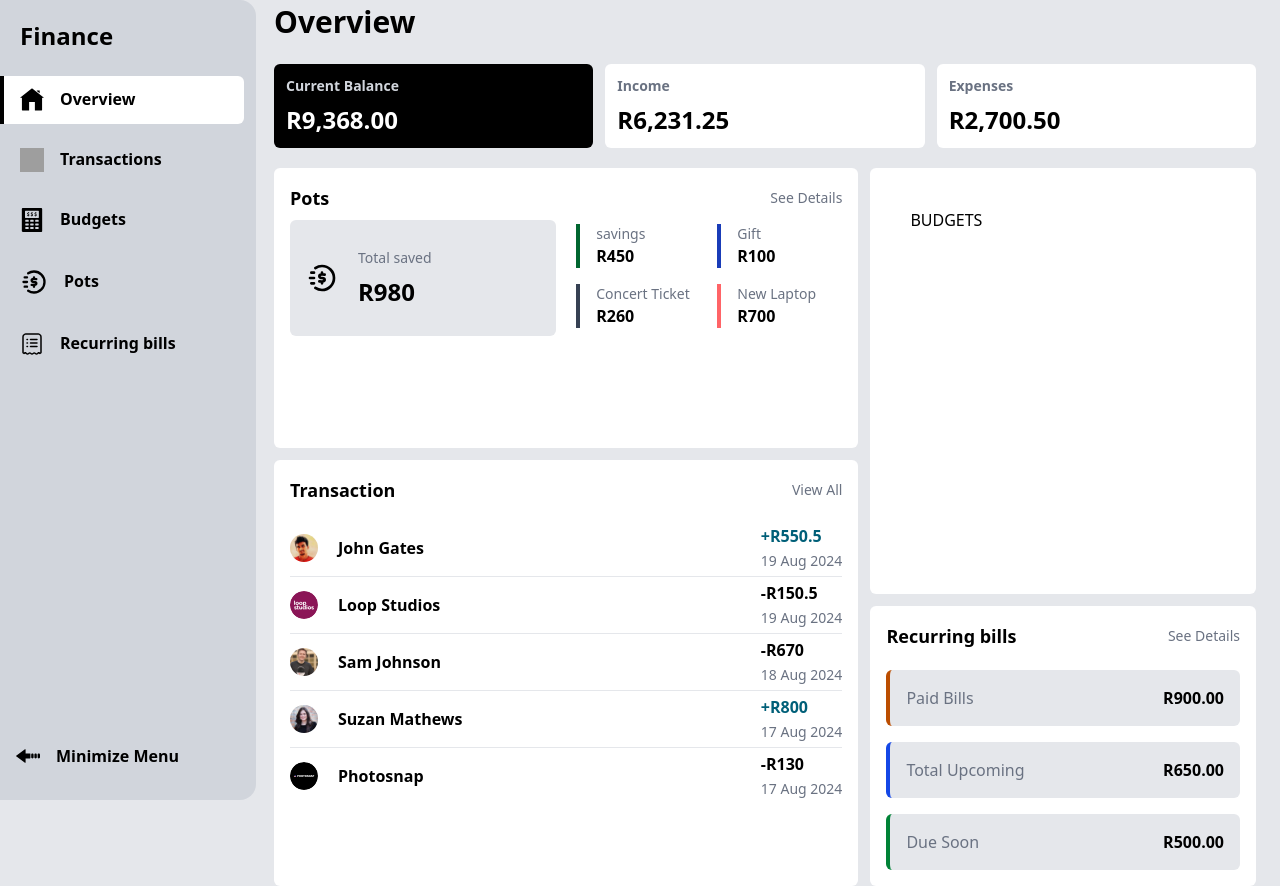
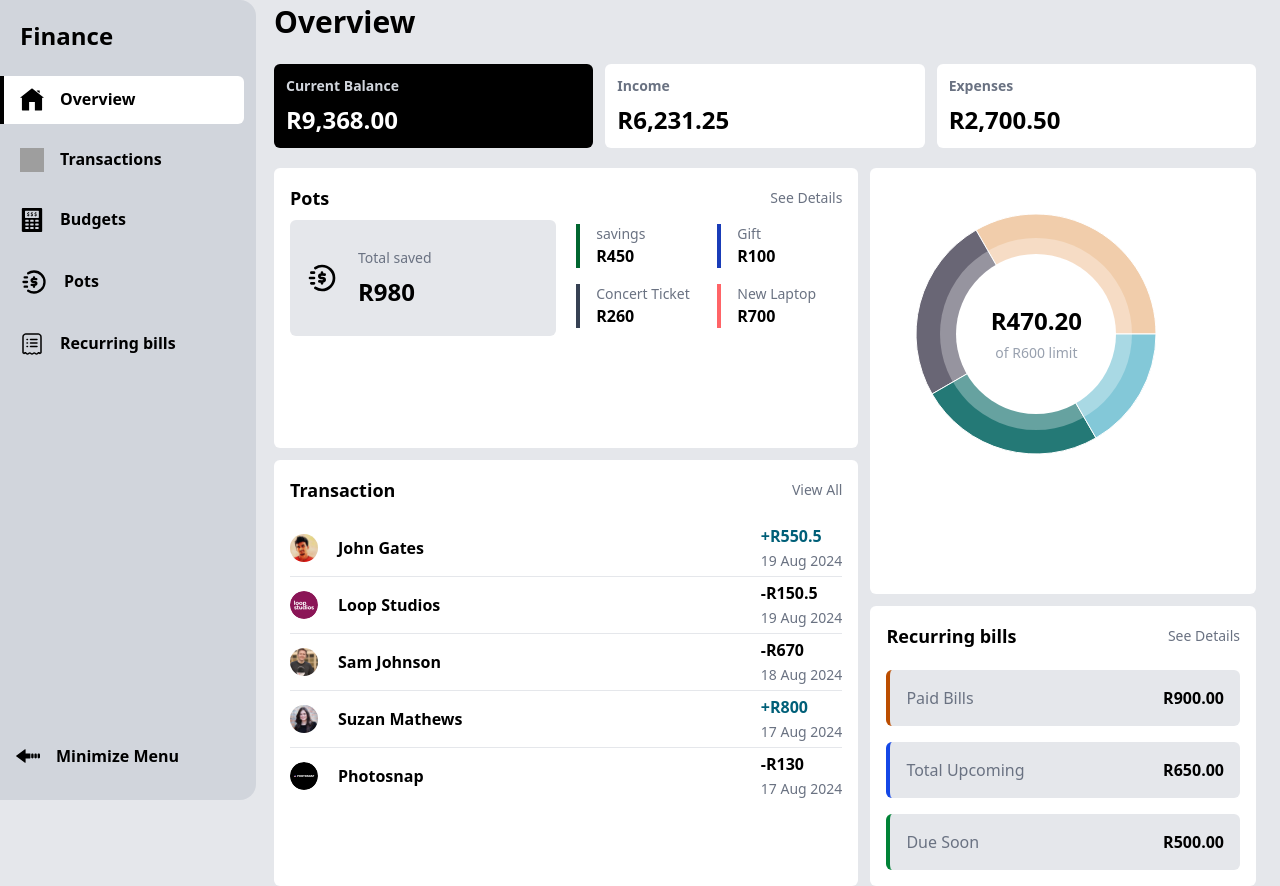
Before and after one commit to FrancoRaymond/finance-app, a React (Vite) app: page / in a window 1280 px wide. Built offline with nearby package versions, Linux system fonts and the light colour scheme; grey boxes are pictures that could not be loaded.

Commit message:
added the chart comp

```diff
--- /dev/null
+++ b/src/components/Chart.jsx
@@ -0,0 +1,41 @@
+import { PieChart, Pie, Cell } from 'recharts';
+
+
+
+const Chart = () => {
+    const COLORS = ['#f1cdab', '#696675', '#247976', '#83c8d8', '#f16b76'];
+    const data = [
+        { name: 'Apples', value: 400 },
+        { name: 'Bananas', value: 300 },
+        { name: 'Cherries', value: 300 },
+        { name: 'Dates', value: 200 },
+    ];
+
+  return (
+    <div>
+        <div className="relative flex justify-center items-center w-fit rounded-full">
+            <PieChart width={300} height={300}>
+                <Pie
+                data={data}
+                cx="50%" cy="50%"
+                labelLine={false}
+                outerRadius={120}
+                fill="#8884d8"
+                dataKey="value"
+                >
+                {data.map((_, index) => (
+                    <Cell key={`cell-${index}`} fill={COLORS[index % COLORS.length]} className='border'/>
+                ))}
+                </Pie>
+            </PieChart>
+            <div className='absolute size-40 rounded-full bg-white z-10 flex flex-col gap-1.5 items-center justify-center'>
+                <span className='text-2xl font-bold'>R470.20</span>
+                <p className='text-gray-400 text-sm'>of R600 limit</p>
+            </div>
+            <div className='pieInnerRing absolute size-48 rounded-full'></div>
+        </div>
+    </div>
+  );
+};
+
+export default Chart;
--- a/src/components/Navbar.jsx
+++ b/src/components/Navbar.jsx
@@ -52,8 +52,8 @@ const Navbar = ({setNavWidth}) => {
   }, [setNavWidth]);
 
   return (
-    <div ref={elementRef} className={`bg-gray-300 flex px-1 md:px-0 pt-1 fixed bottom-0 left-0 w-full md:h-screen md:flex-col md:justify-between md:py-5 md:rounded-tr-2xl md:rounded-br-2xl transition-all duration-300 ease-in-out
-    ${menuMinimized ? 'md:w-[4.5rem] pr-3' : 'md:w-64'}`}>
+    <div ref={elementRef} className={`bg-gray-300 z-20 flex px-1 md:px-0 pt-1 fixed bottom-0 left-0 w-full md:h-screen md:flex-col md:justify-between md:py-5 md:rounded-tr-2xl md:rounded-br-2xl transition-all duration-300 ease-in-out
+      ${menuMinimized ? 'md:w-[4.5rem] pr-3' : 'md:w-64'}`}>
       <nav className='w-full md:pr-3'>
         <div className='font-bold ml-5 text-2xl hidden md:flex mb-6 w-fit'>
           <span>F</span>
--- a/src/components/overview/OverviewBudgets.jsx
+++ b/src/components/overview/OverviewBudgets.jsx
@@ -1,9 +1,11 @@
 import React from 'react'
+import Chart from '../Chart';
 
 const OverviewBudgets = () => {
+
   return (
-    <div className='p-10 bg-white rounded-md lg:col-span-2 lg:row-span-3'>
-     BUDGETS
+    <div className='p-4 bg-white rounded-md lg:col-span-2 lg:row-span-3'>
+      <Chart />
     </div>
   )
 }
--- a/src/index.css
+++ b/src/index.css
@@ -17,3 +17,7 @@ body{
 .potsForm{
     background-color: rgba(0, 0, 0, 0.5);
 }
+
+.pieInnerRing{
+    background-color: rgba(255, 255, 255, 0.3);
+}
```
